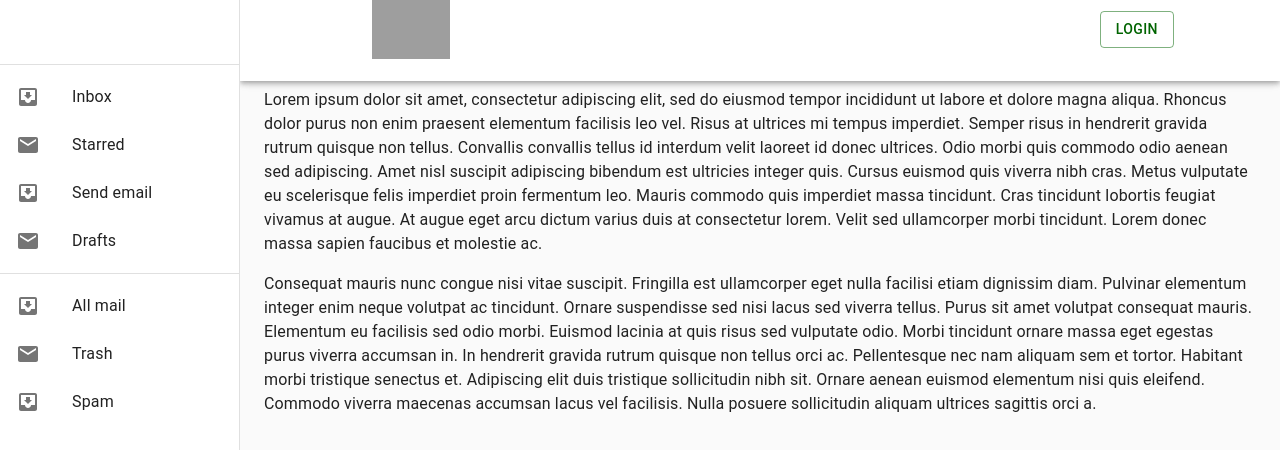
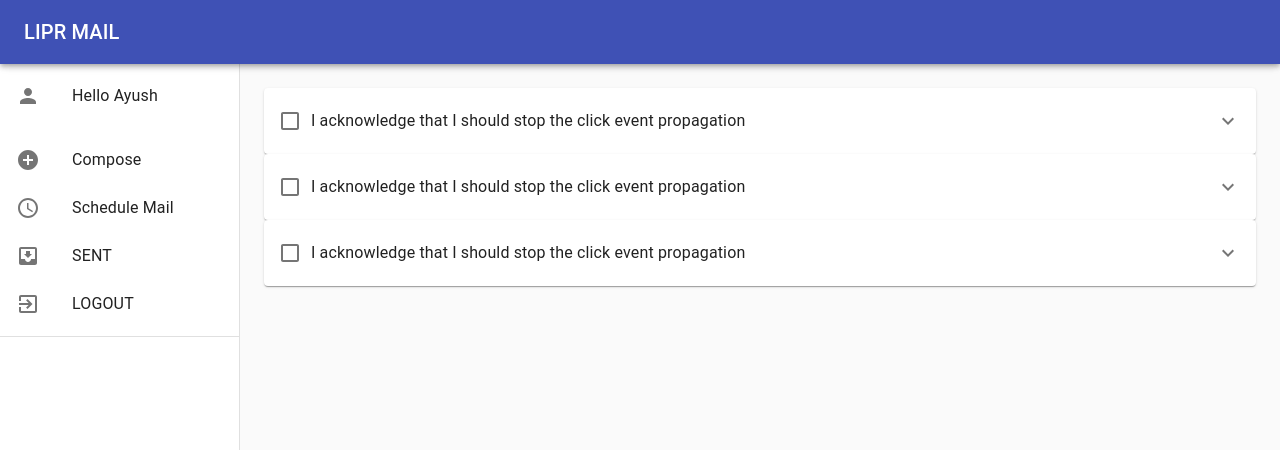
Before and after one commit to yoayushraj99/lipr-mail, a React (Create React App) app in the folder frontend/: page / in a window 1280 px wide. Shown: the top 450 px of the page. Built offline with nearby package versions, Linux system fonts and the light colour scheme; grey boxes are pictures that could not be loaded.

Commit message:
Front Back Aligned

```diff
--- a/frontend/src/App.js
+++ b/frontend/src/App.js
@@ -1,6 +1,6 @@
 import React from 'react';
 import Header from './components/header/header.component';
-import Sidebar from './components/sidebar/sidebar';
+import Drawer from './components/drawer/drawer.component';
 import HomePage from './Pages/homepage/homepage';
 import { Switch, Route, Redirect } from 'react-router-dom';
 import Compose from './components/compose/Compose';
@@ -9,8 +9,7 @@ import NewCompose from './components/compose/NewCompose'
 function App() {
   return (
     <div>
-
-      <Route exact path="/" component={Sidebar} />
+      <Route exact path="/" component={Drawer} />
 
       {/* <Switch>/ */}
       {/* <Route exact path="/" component={HomePage} /> */}
--- /dev/null
+++ b/frontend/src/components/Mails/mail.component.jsx
@@ -0,0 +1,46 @@
+import React from 'react';
+import { makeStyles } from '@material-ui/core/styles';
+import Accordion from '@material-ui/core/Accordion';
+import AccordionSummary from '@material-ui/core/AccordionSummary';
+import AccordionDetails from '@material-ui/core/AccordionDetails';
+import Checkbox from '@material-ui/core/Checkbox';
+import FormControlLabel from '@material-ui/core/FormControlLabel';
+import Typography from '@material-ui/core/Typography';
+import ExpandMoreIcon from '@material-ui/icons/ExpandMore';
+
+const useStyles = makeStyles({
+  root: {
+    width: '100%',
+  },
+});
+
+export default function ActionsInAccordionSummary() {
+  const classes = useStyles();
+
+  return (
+    <div className={classes.root}>
+      <Accordion>
+        <AccordionSummary
+          expandIcon={<ExpandMoreIcon />}
+          aria-label="Expand"
+          aria-controls="additional-actions1-content"
+          id="additional-actions1-header"
+        >
+          <FormControlLabel
+            aria-label="Acknowledge"
+            onClick={(event) => event.stopPropagation()}
+            onFocus={(event) => event.stopPropagation()}
+            control={<Checkbox />}
+            label="I acknowledge that I should stop the click event propagation"
+          />
+        </AccordionSummary>
+        <AccordionDetails>
+          <Typography color="textSecondary">
+            The click event of the nested action will propagate up and expand
+            the accordion unless you explicitly stop it.
+          </Typography>
+        </AccordionDetails>
+      </Accordion>
+    </div>
+  );
+}
--- /dev/null
+++ b/frontend/src/components/drawer/drawer.component.jsx
@@ -0,0 +1,131 @@
+import React, { useState } from 'react';
+import Mail from '../Mails/mail.component';
+import Header from '../header/header.component';
+
+import { makeStyles } from '@material-ui/core/styles';
+import {
+  Drawer,
+  AppBar,
+  CssBaseline,
+  Toolbar,
+  List,
+  Typography,
+  Divider,
+  ListItem,
+  ListItemIcon,
+  ListItemText,
+  Button,
+  Menu,
+  MenuItem,
+} from '@material-ui/core/';
+import InboxIcon from '@material-ui/icons/MoveToInbox';
+import MailIcon from '@material-ui/icons/Mail';
+import PersonIcon from '@material-ui/icons/Person';
+import ExitToAppIcon from '@material-ui/icons/ExitToApp';
+import AddCircleIcon from '@material-ui/icons/AddCircle';
+import ScheduleIcon from '@material-ui/icons/Schedule';
+
+const drawerWidth = 240;
+
+const useStyles = makeStyles((theme) => ({
+  root: {
+    display: 'flex',
+  },
+  appBar: {
+    zIndex: theme.zIndex.drawer + 1,
+  },
+  drawer: {
+    width: drawerWidth,
+    flexShrink: 0,
+  },
+  drawerPaper: {
+    width: drawerWidth,
+  },
+  drawerContainer: {
+    overflow: 'auto',
+  },
+  content: {
+    flexGrow: 1,
+    padding: theme.spacing(3),
+  },
+}));
+
+export default function ClippedDrawer() {
+  const classes = useStyles();
+  const [anchorEl, setAnchorEl] = useState(null);
+  const name = 'Ayush';
+  const greeting = `Hello ${name}`;
+
+  const handleClick = (event) => {
+    setAnchorEl(event.currentTarget);
+  };
+
+  const handleClose = () => {
+    setAnchorEl(null);
+  };
+
+  return (
+    <div className={classes.root}>
+      <CssBaseline />
+      <AppBar position="fixed" className={classes.appBar}>
+        <Toolbar>
+          <Typography variant="h6" noWrap>
+            LIPR MAIL
+          </Typography>
+        </Toolbar>
+      </AppBar>
+      <Drawer
+        className={classes.drawer}
+        variant="permanent"
+        classes={{
+          paper: classes.drawerPaper,
+        }}
+      >
+        <Toolbar />
+        <div className={classes.drawerContainer}>
+          <List>
+            <ListItem button key={greeting}>
+              <ListItemIcon>
+                <PersonIcon />
+              </ListItemIcon>
+              <ListItemText primary={greeting} />
+            </ListItem>
+          </List>
+          <List>
+            <ListItem button key="Compose">
+              <ListItemIcon>
+                <AddCircleIcon />
+              </ListItemIcon>
+              <ListItemText primary="Compose" />
+            </ListItem>
+            <ListItem button key="Schedule Mail">
+              <ListItemIcon>
+                <ScheduleIcon />
+              </ListItemIcon>
+              <ListItemText primary="Schedule Mail" />
+            </ListItem>
+            <ListItem button key="SENT">
+              <ListItemIcon>
+                <InboxIcon />
+              </ListItemIcon>
+              <ListItemText primary="SENT" />
+            </ListItem>
+            <ListItem button key="LOGOUT">
+              <ListItemIcon>
+                <ExitToAppIcon />
+              </ListItemIcon>
+              <ListItemText primary="LOGOUT" />
+            </ListItem>
+          </List>
+          <Divider />
+        </div>
+      </Drawer>
+      <main className={classes.content}>
+        <Toolbar />
+        <Mail />
+        <Mail />
+        <Mail />
+      </main>
+    </div>
+  );
+}
--- a/frontend/src/components/header/header.component.jsx
+++ b/frontend/src/components/header/header.component.jsx
@@ -5,8 +5,17 @@ import {
   Grid,
   createMuiTheme,
   ThemeProvider,
+  Typography,
+  Link,
 } from '@material-ui/core';
+import { makeStyles } from '@material-ui/core/styles';
 import SearchIcon from '@material-ui/icons/Search';
+
+const useStyles = makeStyles((theme) => ({
+  appBar: {
+    zIndex: theme.zIndex.drawer + 1,
+  },
+}));
 
 const theme = createMuiTheme({
   palette: {
@@ -19,12 +28,14 @@ const theme = createMuiTheme({
   },
 });
 
-function Navbar() {
+function Header() {
+  const classes = useStyles();
   const navBar = {
     paddingLeft: '55px',
     paddingRight: '55px',
-    backgroundColor: 'white',
+    backgroundColor: 'lightBlue',
     height: '81px',
+    width: '100%',
   };
 
   const responsiveImg = {
@@ -33,8 +44,11 @@ function Navbar() {
     height: 'auto',
   };
 
+  const preventDefault = (event) => event.preventDefault();
+
   return (
     <>
+      <Box position="fixed" className={classes.appBar}>
         <div className="row" style={navBar}>
           <Grid container alignItems="center">
             <Grid item lg={3} md={3}>
@@ -48,17 +62,20 @@ function Navbar() {
             </Grid>
             <Grid item lg={6} md={6}>
               <Box display="flex" justifyContent="center">
-              <Box component="span" px={2}>
+                <Box component="span" px={4}>
+                  <Link href="#" onClick={preventDefault}>
                     Home
+                  </Link>
                 </Box>
-              <Box component="span" px={2}>
+                <Box component="span" px={4}>
+                  <Link href="#" onClick={preventDefault}>
                     About Us
+                  </Link>
                 </Box>
-              <Box component="span" px={2}>
+                <Box component="span" px={4}>
+                  <Link href="#" onClick={preventDefault}>
                     Products
-              </Box>
-              <Box component="span" px={2}>
-                Contact Us
+                  </Link>
                 </Box>
               </Box>
             </Grid>
@@ -78,8 +95,9 @@ function Navbar() {
             </Grid>
           </Grid>
         </div>
+      </Box>
     </>
   );
 }
 
-export default Navbar;
+export default Header;
--- a/frontend/src/components/sidebar/sidebar.js
+++ /dev/null
@@ -1,108 +0,0 @@
-import React from 'react';
-import { makeStyles } from '@material-ui/core/styles';
-import Drawer from '@material-ui/core/Drawer';
-import CssBaseline from '@material-ui/core/CssBaseline';
-import AppBar from '@material-ui/core/AppBar';
-import Toolbar from '@material-ui/core/Toolbar';
-import List from '@material-ui/core/List';
-import Typography from '@material-ui/core/Typography';
-import Divider from '@material-ui/core/Divider';
-import ListItem from '@material-ui/core/ListItem';
-import ListItemIcon from '@material-ui/core/ListItemIcon';
-import ListItemText from '@material-ui/core/ListItemText';
-import InboxIcon from '@material-ui/icons/MoveToInbox';
-import MailIcon from '@material-ui/icons/Mail';
-import Header from '../header/header.component';
-
-const drawerWidth = 240;
-
-const useStyles = makeStyles((theme) => ({
-  root: {
-    display: 'flex',
-  },
-  appBar: {
-    width: `calc(100% - ${drawerWidth}px)`,
-    marginLeft: drawerWidth,
-  },
-  drawer: {
-    width: drawerWidth,
-    flexShrink: 0,
-  },
-  drawerPaper: {
-    width: drawerWidth,
-  },
-  // necessary for content to be below app bar
-  toolbar: theme.mixins.toolbar,
-  content: {
-    flexGrow: 1,
-    backgroundColor: theme.palette.background.default,
-    padding: theme.spacing(3),
-  },
-}));
-
-export default function Sidebar() {
-  const classes = useStyles();
-
-  return (
-    <div className={classes.root}>
-      <CssBaseline />
-      <AppBar position="fixed" className={classes.appBar}>
-        <Header />
-      </AppBar>
-      <Drawer
-        className={classes.drawer}
-        variant="permanent"
-        classes={{
-          paper: classes.drawerPaper,
-        }}
-        anchor="left"
-      >
-        <div className={classes.toolbar} />
-        <Divider />
-        <List>
-          {['Inbox', 'Starred', 'Send email', 'Drafts'].map((text, index) => (
-            <ListItem button key={text}>
-              <ListItemIcon>{index % 2 === 0 ? <InboxIcon /> : <MailIcon />}</ListItemIcon>
-              <ListItemText primary={text} />
-            </ListItem>
-          ))}
-        </List>
-        <Divider />
-        <List>
-          {['All mail', 'Trash', 'Spam'].map((text, index) => (
-            <ListItem button key={text}>
-              <ListItemIcon>{index % 2 === 0 ? <InboxIcon /> : <MailIcon />}</ListItemIcon>
-              <ListItemText primary={text} />
-            </ListItem>
-          ))}
-        </List>
-      </Drawer>
-      <main className={classes.content}>
-        <div className={classes.toolbar} />
-        <Typography paragraph>
-          Lorem ipsum dolor sit amet, consectetur adipiscing elit, sed do eiusmod tempor incididunt
-          ut labore et dolore magna aliqua. Rhoncus dolor purus non enim praesent elementum
-          facilisis leo vel. Risus at ultrices mi tempus imperdiet. Semper risus in hendrerit
-          gravida rutrum quisque non tellus. Convallis convallis tellus id interdum velit laoreet id
-          donec ultrices. Odio morbi quis commodo odio aenean sed adipiscing. Amet nisl suscipit
-          adipiscing bibendum est ultricies integer quis. Cursus euismod quis viverra nibh cras.
-          Metus vulputate eu scelerisque felis imperdiet proin fermentum leo. Mauris commodo quis
-          imperdiet massa tincidunt. Cras tincidunt lobortis feugiat vivamus at augue. At augue eget
-          arcu dictum varius duis at consectetur lorem. Velit sed ullamcorper morbi tincidunt. Lorem
-          donec massa sapien faucibus et molestie ac.
-        </Typography>
-        <Typography paragraph>
-          Consequat mauris nunc congue nisi vitae suscipit. Fringilla est ullamcorper eget nulla
-          facilisi etiam dignissim diam. Pulvinar elementum integer enim neque volutpat ac
-          tincidunt. Ornare suspendisse sed nisi lacus sed viverra tellus. Purus sit amet volutpat
-          consequat mauris. Elementum eu facilisis sed odio morbi. Euismod lacinia at quis risus sed
-          vulputate odio. Morbi tincidunt ornare massa eget egestas purus viverra accumsan in. In
-          hendrerit gravida rutrum quisque non tellus orci ac. Pellentesque nec nam aliquam sem et
-          tortor. Habitant morbi tristique senectus et. Adipiscing elit duis tristique sollicitudin
-          nibh sit. Ornare aenean euismod elementum nisi quis eleifend. Commodo viverra maecenas
-          accumsan lacus vel facilisis. Nulla posuere sollicitudin aliquam ultrices sagittis orci a.
-        </Typography>
-      </main>
-    </div>
-  );
-}
```
Lines whose indentation alone changed are shown as unchanged.
